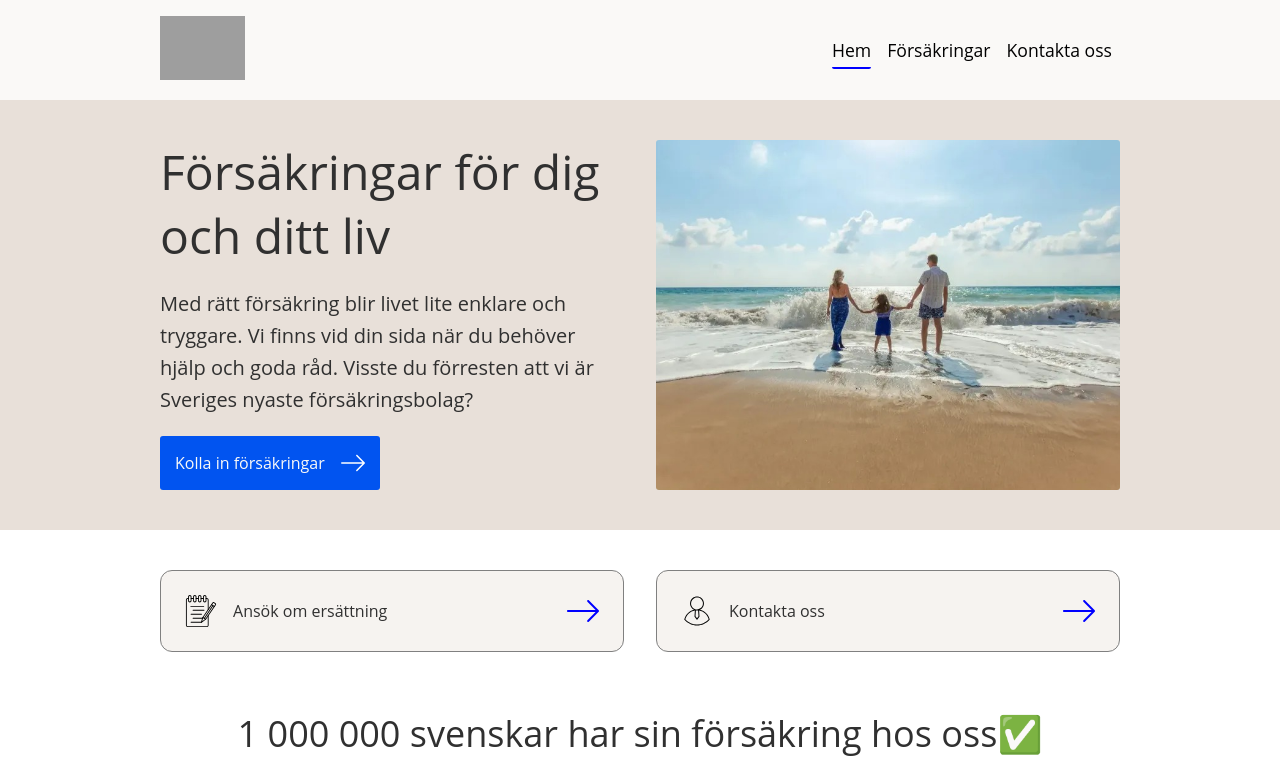
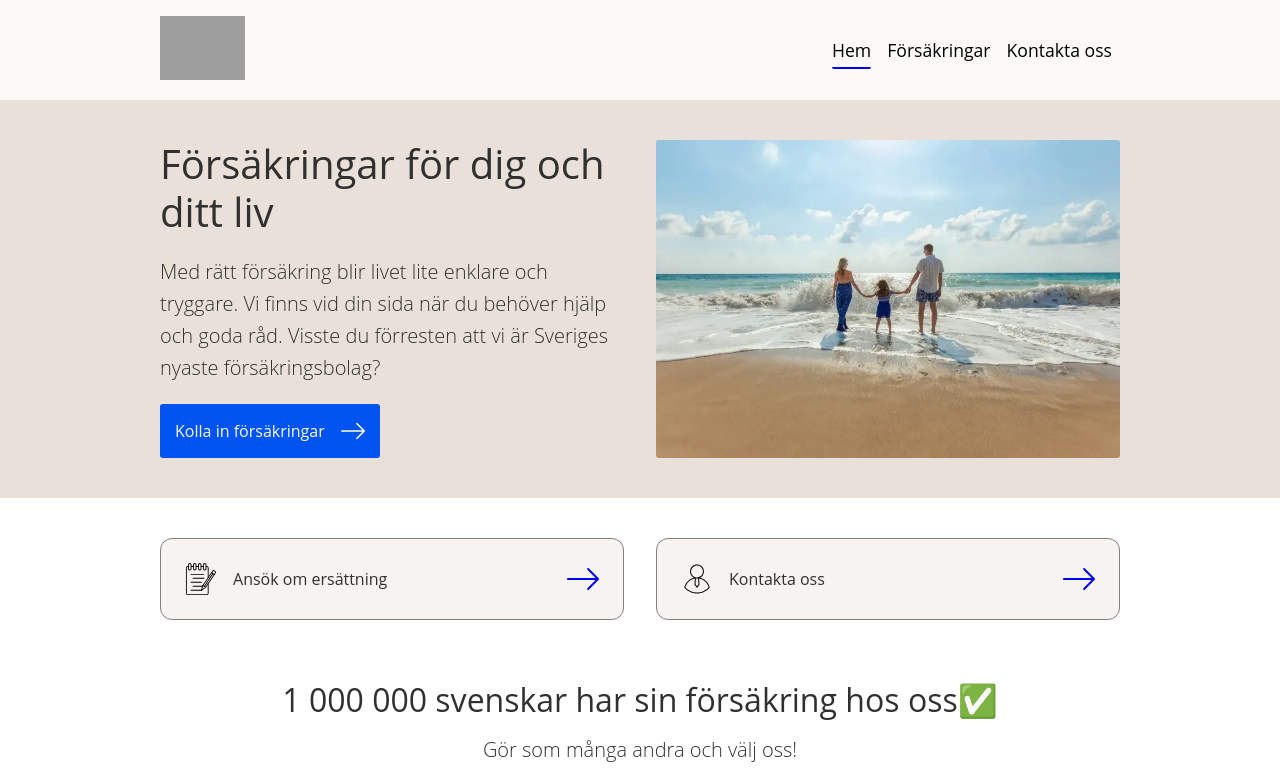
Before and after one commit to lukasweijl/codetest, a React (Create React App) app: page / in a window 1280 px wide. Shown: the top 774 px of the page. Built offline with nearby package versions, Linux system fonts and the light colour scheme; grey boxes are pictures that could not be loaded.

Commit message:
changed som sizes for smaller devices

```diff
--- a/src/components/Hero/Hero.scss
+++ b/src/components/Hero/Hero.scss
@@ -30,5 +30,5 @@
   line-height: 2rem;
 }
 .lineheight-large {
-  line-height: 4rem;
+  line-height: 3rem;
 }
--- a/src/index.scss
+++ b/src/index.scss
@@ -15,8 +15,8 @@
   --clr-grey: #111827;
   --clr-light-grey: #cbcaca;
 
-  --fs-h1: 3rem;
-  --fs-h2: 2.25rem;
+  --fs-h1: 2.5rem;
+  --fs-h2: 2rem;
   --fs-h3: 1.25rem;
   --fs-body: 1rem;
 
@@ -96,7 +96,10 @@
 h3 {
   line-height: 1;
   margin: 0;
-  line-break: anywhere;
+}
+
+p {
+  font-weight: var(--fw-reg);
 }
 
 h1 {
@@ -113,6 +116,11 @@
   font-size: var(--fs-h3);
   font-weight: var(--fw-med);
 }
+@media screen and (max-width: 768px) {
+  h1 {
+    font-size: 2.2rem;
+  }
+}
 
 .text-3xl {
   font-size: 1.875rem;
```
